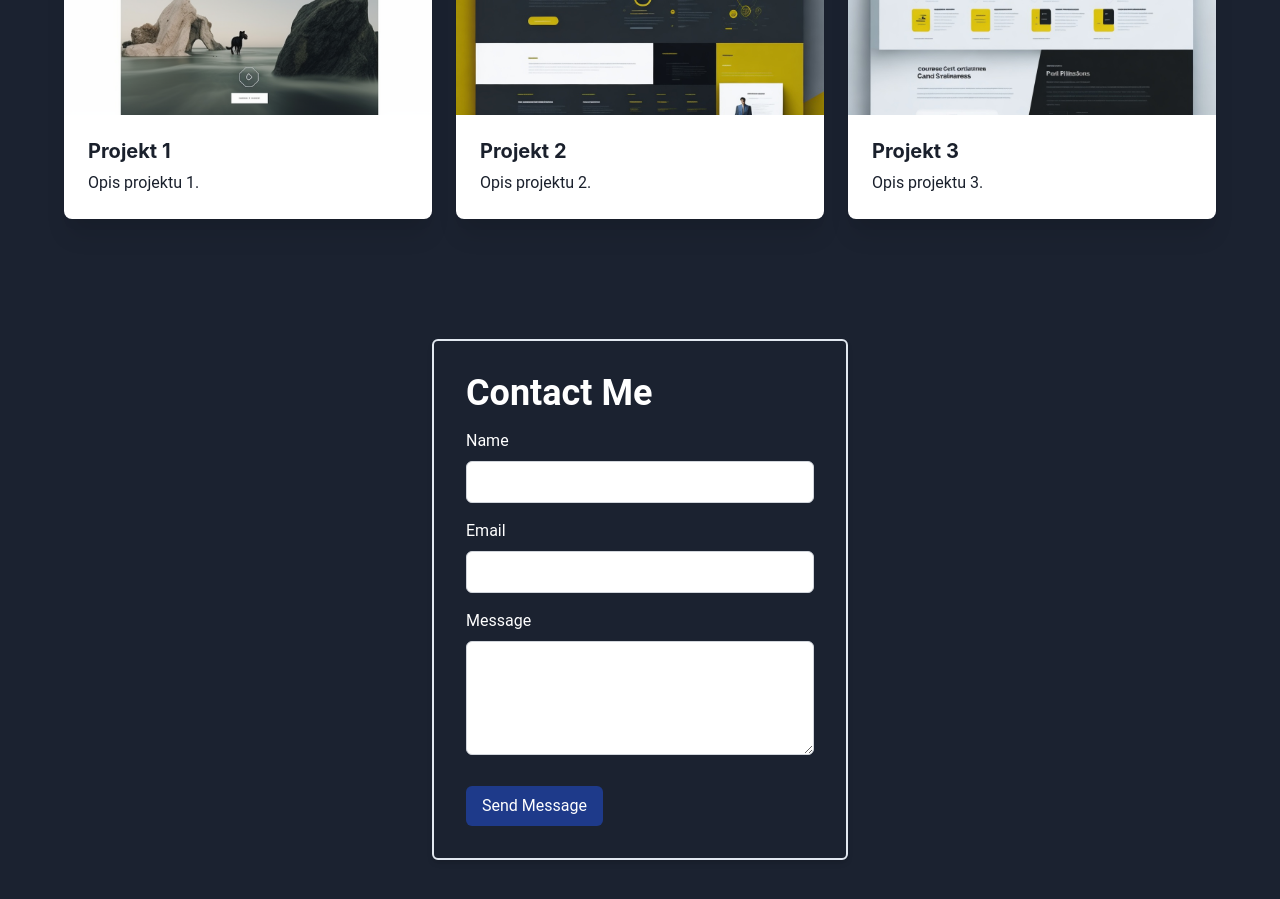
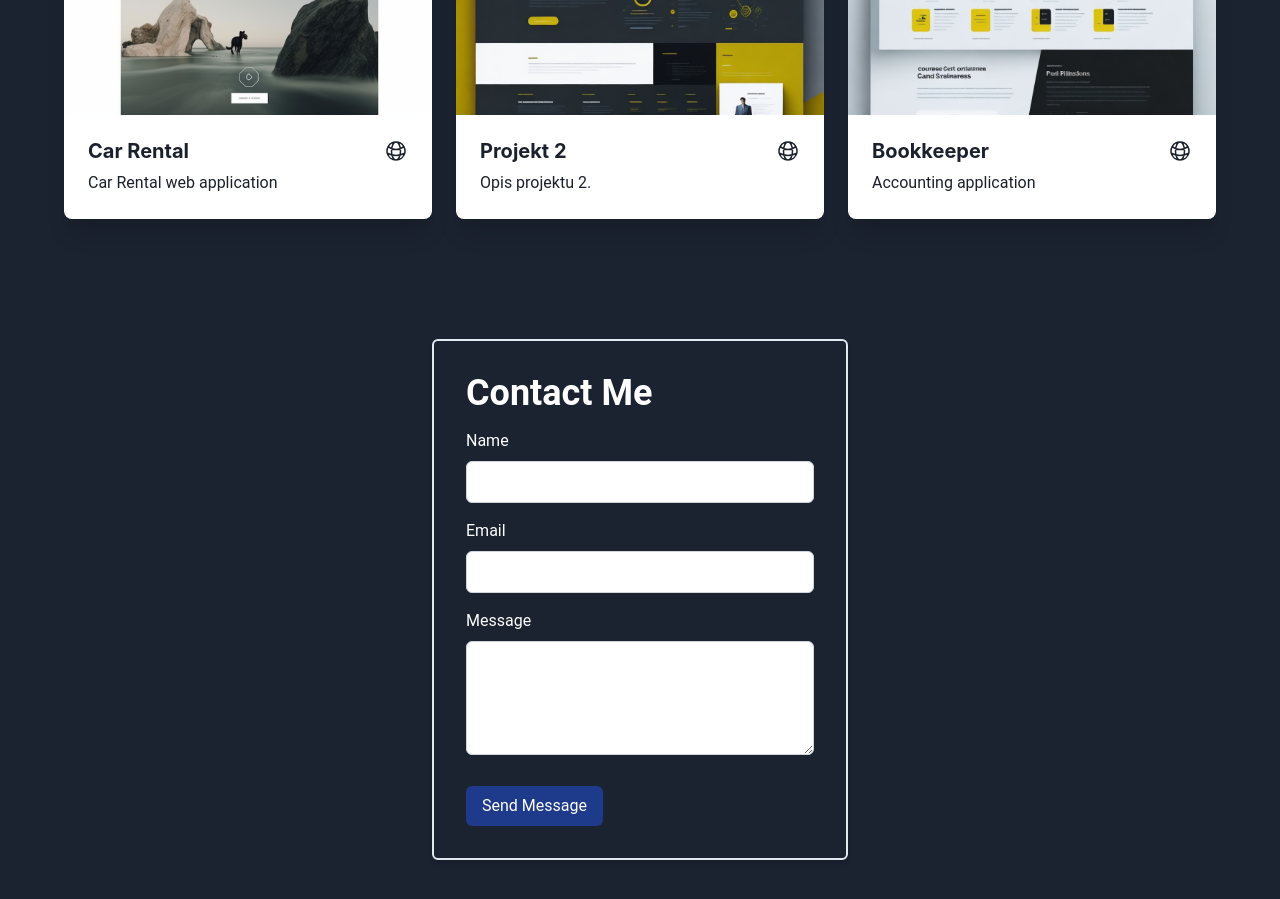
Before and after one commit to wp9975/my-portfolio, a Next.js app: page / in a window 1280 px wide. Shown: the part 2660-3559 px from the top of the page. Built offline with nearby package versions, Linux system fonts and the light colour scheme.

Commit message:
projects

```diff
--- a/src/components/Projects/Projects.tsx
+++ b/src/components/Projects/Projects.tsx
@@ -1,5 +1,5 @@
 import React from "react";
-import { Box, Image, Heading, Text, Grid } from "@chakra-ui/react";
+import { Box, Image, Heading, Text, Grid, Flex, Link } from "@chakra-ui/react";
 import { motion } from "framer-motion";
 import { useInView } from "react-intersection-observer";
 const MotionBox = motion(Box);
@@ -7,23 +7,25 @@ const MotionBox = motion(Box);
 const projectData = [
   {
     id: 1,
-    title: "Projekt 1",
-    description: "Opis projektu 1.",
+    title: "Car Rental",
+    description: "Car Rental web application",
     imageUrl: "/images/1.png",
+    siteUrl: "https://bookkeeper-c2dba.web.app",
   },
   {
     id: 2,
     title: "Projekt 2",
     description: "Opis projektu 2.",
     imageUrl: "/images/2.jpg",
+    siteUrl: "https://bookkeeper-c2dba.web.app",
   },
   {
     id: 3,
-    title: "Projekt 3",
-    description: "Opis projektu 3.",
+    title: "Bookkeeper",
+    description: "Accounting application",
     imageUrl: "/images/3.jpg",
+    siteUrl: "https://bookkeeper-c2dba.web.app",
   },
-  // Dodaj więcej projektów tutaj
 ];
 
 const Projects = () => {
@@ -72,10 +74,23 @@ const Projects = () => {
           >
             <Image src={project.imageUrl} alt={project.title} />
             <Box p="6">
+              <Flex
+                justify={"space-between"}
+              >
+                <Box>
               <Heading as="h3" size="md" mb="2">
                 {project.title}
               </Heading>
               <Text>{project.description}</Text>
+              </Box>
+              <Box>
+                <Link href={project.siteUrl} isExternal >
+              <svg className="p-2 hover:bg-5 hover:scale-105" xmlns="http://www.w3.org/2000/svg" fill="none" viewBox="0 0 24 24" strokeWidth={1.5} stroke="currentColor" className="w-6 h-6">
+  <path strokeLinecap="round" strokeLinejoin="round" d="M12 21a9.004 9.004 0 008.716-6.747M12 21a9.004 9.004 0 01-8.716-6.747M12 21c2.485 0 4.5-4.03 4.5-9S14.485 3 12 3m0 18c-2.485 0-4.5-4.03-4.5-9S9.515 3 12 3m0 0a8.997 8.997 0 017.843 4.582M12 3a8.997 8.997 0 00-7.843 4.582m15.686 0A11.953 11.953 0 0112 10.5c-2.998 0-5.74-1.1-7.843-2.918m15.686 0A8.959 8.959 0 0121 12c0 .778-.099 1.533-.284 2.253m0 0A17.919 17.919 0 0112 16.5c-3.162 0-6.133-.815-8.716-2.247m0 0A9.015 9.015 0 013 12c0-1.605.42-3.113 1.157-4.418" />
+</svg>
+</Link>
+              </Box>
+              </Flex>
             </Box>
           </MotionBox>
         ))}
```
